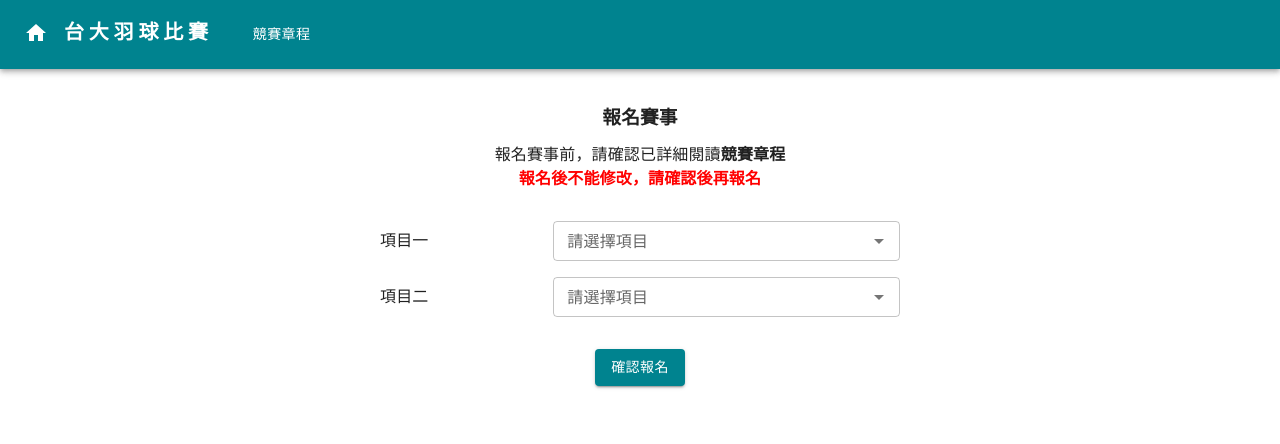
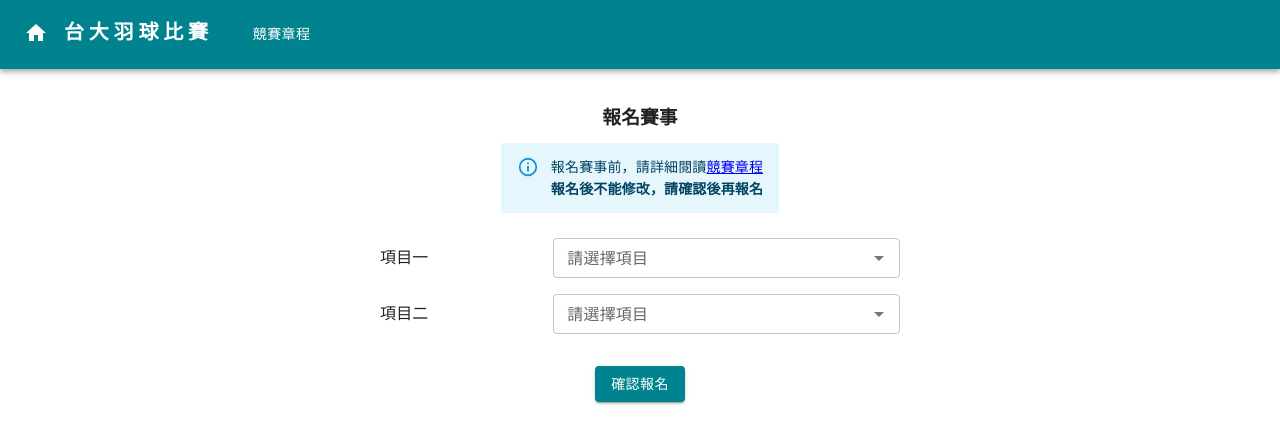
Before and after one commit to d336643/NTU_badminton_system, a React (Create React App) app in the folder frontend/: page /register in a window 1280 px wide. Shown: the top 444 px of the page. Built offline with nearby package versions, Linux system fonts and the light colour scheme; no server answers.

Commit message:
change info style

```diff
--- a/frontend/src/App.js
+++ b/frontend/src/App.js
@@ -36,7 +36,7 @@ const App = () => {
                     <Route path="/resetpass" element={<ResetRequest />} />
                     <Route path="/updatepass" element={<Updatepass />} />
                     <Route path="/signup" element={<Signup />} />
-                    <Route path="/competitionrule" element={<CompetitionRule />} />
+                    <Route path="/competitionrule" element={<CompetitionRule isLogin={isLogin}/>} />
                     <Route path="/register" element={<Register />} />
                     <Route path="/editprofile/:id" element={<EditProfile/>} />
                     <Route path="/competitorstatus" element={<CompetitorStatus />} />
--- a/frontend/src/components/Register.js
+++ b/frontend/src/components/Register.js
@@ -7,6 +7,7 @@ import List from '@mui/material/List';
 import ListItem from '@mui/material/ListItem';
 import ListItemText from '@mui/material/ListItemText';
 import Autocomplete from '@mui/material/Autocomplete';
+import Alert from '@mui/material/Alert';
 
 import InfoDialog from "./InfoDialog";
 import instance from "../instance";
@@ -152,8 +153,10 @@ const LoginForm = () => {
                     }}
                 >
                     <h3 style={{ marginBottom: '2%' }}>報名賽事</h3>
-                    <p>報名賽事前，請確認已詳細閱讀<b>競賽章程</b></p>
-                    <p style={{ marginBottom: '4%', color: 'red' }}><b>報名後不能修改，請確認後再報名</b></p>
+                    <Alert severity="info" style={{ marginBottom: '3%' }}>
+                        <p style={{ marginBottom: '1%'}}>報名賽事前，請詳細閱讀<a href="/competitionrule">競賽章程</a></p>
+                        <p><b>報名後不能修改，請確認後再報名</b></p>
+                    </Alert>
                     <ListItem sx={{ display: 'grid', gridAutoColumns: '1fr'}}>
                         <ListItemText sx={{ gridColumn: '1/2' }} id="entry-1" primary="項目一" />
                         <Autocomplete
--- a/frontend/src/containers/CompetitionRule.js
+++ b/frontend/src/containers/CompetitionRule.js
@@ -1,15 +1,28 @@
 import React, {useState} from 'react'
-import { Container } from '@mui/material';
+import Container from '@mui/material/Container';
+import Button from '@mui/material/Button';
+import { useNavigate } from "react-router-dom";
 
-function ShowPdf() {
-
+function ShowPdf({isLogin}) {
+    const navigate = useNavigate();
     return (
         <Container component="main" maxWidth="md" sx={{display: 'flex',
             flexDirection: 'column',
             alignItems: 'center',
-    minHeight: '80vh'}}>
+            minHeight: '80vh'}}
+        >
             <h3 style={{ marginBottom: '5%', marginTop: "5%" }}>競賽章程</h3>
             <iframe src="https://drive.google.com/file/d/10PgZsDn5T3hyAqdabeMvyRLnvDE2APWk/preview" width="100%" height="520" allow="autoplay"></iframe>
+            {isLogin ?
+                <Button
+                    sx={{mt: '3%'}}
+                    variant="contained"
+                    onClick={() => navigate('/register')}
+                >
+                    前往報名
+                </Button>
+                : <></>
+            }
         </Container>
     );
 }
--- a/frontend/src/containers/CompetitorStatus.js
+++ b/frontend/src/containers/CompetitorStatus.js
@@ -14,11 +14,11 @@ import List from '@mui/material/List';
 import ListItem from '@mui/material/ListItem';
 import ListItemIcon from '@mui/material/ListItemIcon';
 import ListItemText from '@mui/material/ListItemText';
-import InfoIcon from '@mui/icons-material/Info';
+import Alert from '@mui/material/Alert';
 import InfoDialog from "../components/InfoDialog";
 import instance from "../instance";
 import { DEGREEE } from '../utilities/entry';
-import { useParams, useNavigate } from "react-router-dom";
+import { useNavigate } from "react-router-dom";
 import { bgcolor } from "@mui/system";
 
 const createData = (eventId, account) => {
@@ -222,7 +222,9 @@ const Reset = () => {
                     // subheader={<ListSubheader>編輯個人資料</ListSubheader>}
                 >
                     <h3 style={{ marginBottom: '2%' }}>報名 / 繳費狀態</h3>
-                    <p style={{ marginBottom: '3%' }}>匯款帳戶：00515010011874 戶名：謝宗翰</p>
+                    <Alert severity="info" style={{ marginBottom: '2%' }}>
+                        匯款帳戶：00515010011874 戶名：謝宗翰
+                    </Alert>
                     <ListItem style={{ display: 'grid', gridAutoColumns: '1fr'}}>
                         <ListItemText sx={{ gridColumn: '1/3' }} id="name-item" primary="姓名" />
                         <TextField
```
Lines whose indentation alone changed are shown as unchanged.
